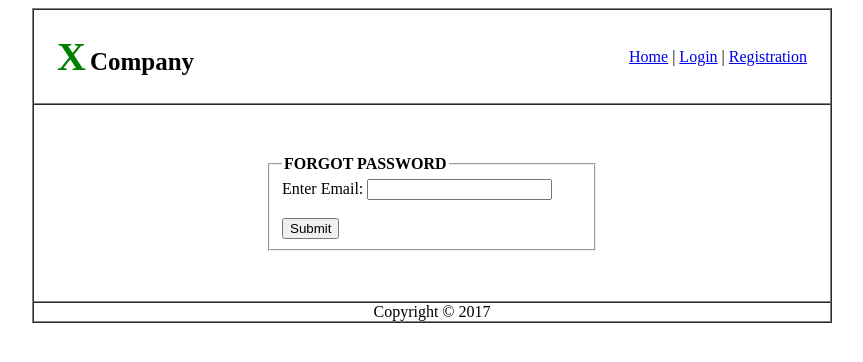
After one commit to jenifa124/-Learning-web-technologies-spring2025-2026-sec-j, a PHP site: page /D/forgot_password.php in a window 1280 px wide. The commit adds this page. Shown: the top 362 px of the page, without its empty margins (208-1071 px from the left). Run offline with PHP 8.4, Linux system fonts and the light colour scheme.

Commit message:
passwordpage

```diff
--- /dev/null
+++ b/finallab2/D/forgot_password.php
@@ -0,0 +1,47 @@
+<?php include '../auth.php'; ?>
+<!DOCTYPE html>
+<html>
+<head><title>Forgot Password</title></head>
+<body>
+
+<table border="1" width="800" align="center" cellspacing="0" cellpadding="0">
+
+<tr>
+<td style="padding:20px;">
+<table width="100%">
+<tr>
+<td>
+<span style="font-size:40px; color:green; font-weight:bold;">X</span>
+<span style="font-size:25px; font-weight:bold;">Company</span>
+</td>
+<td align="right">
+<a href="../A/home.php">Home</a> |
+<a href="../C/login.php">Login</a> |
+<a href="../B/registration.php">Registration</a>
+</td>
+</tr>
+</table>
+</td>
+</tr>
+
+<tr>
+<td style="padding:50px;">
+<fieldset style="width:300px; margin:auto;">
+<legend><b>FORGOT PASSWORD</b></legend>
+
+<form method="post">
+Enter Email: <input type="text" name="email"><br><br>
+<input type="submit" value="Submit">
+</form>
+
+</fieldset>
+</td>
+</tr>
+
+<tr>
+<td align="center">Copyright &copy; 2017</td>
+</tr>
+
+</table>
+</body>
+</html>
--- a/finallab2/auth.php
+++ b/finallab2/auth.php
@@ -1,9 +1,19 @@
 <?php
 session_start();
 
-$_SESSION['users']['jenifa'] = [
-    'name' => 'jenifa',
-    'password' => '123'
-];
-$_SESSION['logged_in'] = 'jenifa';
-?>
+
+if (!isset($_SESSION['users'])) {
+    $_SESSION['users'] = [];
+}
+
+if (!isset($_SESSION['users']['jenifa'])) {
+    $_SESSION['users']['jenifa'] = [
+        'name' => 'jenifa',
+        'password' => '123'
+    ];
+}
+
+
+if (!isset($_SESSION['logged_in'])) {
+    $_SESSION['logged_in'] = 'jenifa';
+}
```
